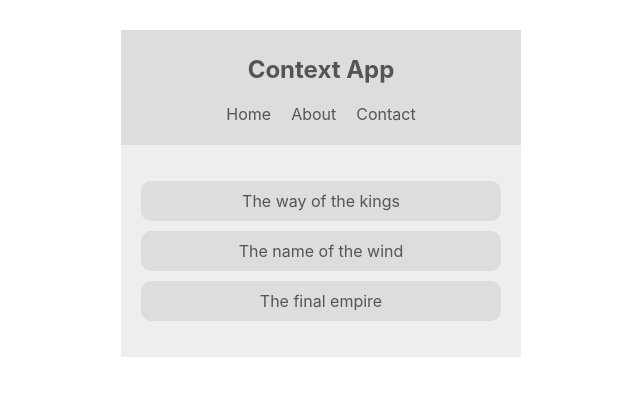
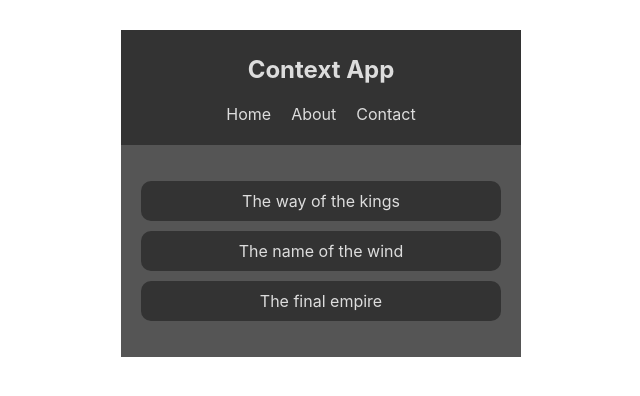
Before and after one commit to istiqur/contextapp, a React (Create React App) app in the folder contextapp/: page / in a window 1280 px wide. Shown: the top 396 px of the page, without its empty margins (319-959 px from the left). Built offline with nearby package versions, Linux system fonts and the light colour scheme.

Commit message:
Accessing context using a consumer

```diff
--- a/contextapp/src/components/Navbar.jsx
+++ b/contextapp/src/components/Navbar.jsx
@@ -1,17 +1,16 @@
-import React, { Component } from 'react';
-import { ThemeContext } from '../contexts/ThemeContext';
+import React, { Component } from "react";
+import { ThemeContext } from "../contexts/ThemeContext";
 
 class Navbar extends Component {
-
-  static contextType = ThemeContext;
-
   render() {
-
-    const {isLightTheme, light, dark } = this.context;
+    return (
+      <ThemeContext.Consumer>
+        {(context) => {
+          const { isLightTheme, light, dark } = context;
           const theme = isLightTheme ? light : dark;
 
           return (
-      <nav style={{background: theme.ui, color: theme.syntax}}>
+            <nav style={{ background: theme.ui, color: theme.syntax }}>
               <h1>Context App</h1>
               <ul>
                 <li>Home</li>
@@ -20,6 +19,9 @@ class Navbar extends Component {
               </ul>
             </nav>
           );
+        }}
+      </ThemeContext.Consumer>
+    );
   }
 }
 
--- a/contextapp/src/contexts/ThemeContext.jsx
+++ b/contextapp/src/contexts/ThemeContext.jsx
@@ -1,20 +1,20 @@
-import React, { createContext, Component } from 'react';
+import React, { createContext, Component } from "react";
 
-export const ThemeContext = createContext ();
+export const ThemeContext = createContext();
 
 class ThemeContextProvider extends Component {
   state = {
-    isLightTheme: true,
+    isLightTheme: false,
     light: { syntax: "#555", ui: "#ddd", bg: "#eee" },
-    dark: { syntax: "#ddd", ui: "#333", bg: "#555" }
-   }
+    dark: { syntax: "#ddd", ui: "#333", bg: "#555" },
+  };
 
   render() {
     return (
-      <ThemeContext.Provider value={{...this.state}}>
+      <ThemeContext.Provider value={{ ...this.state }}>
         {this.props.children}
       </ThemeContext.Provider>
-     );
+    );
   }
 }
 
```
Lines whose indentation alone changed are shown as unchanged.
